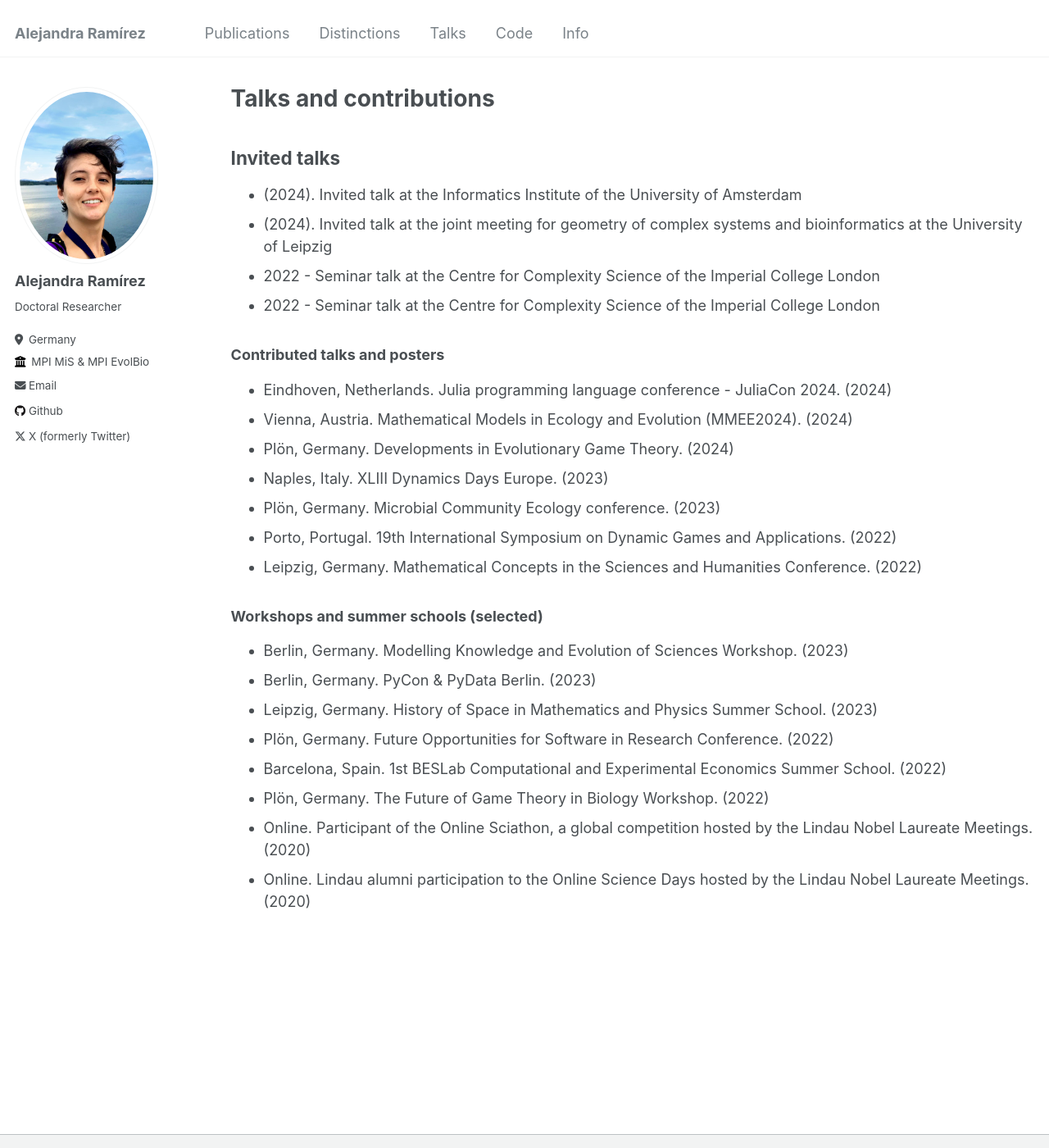
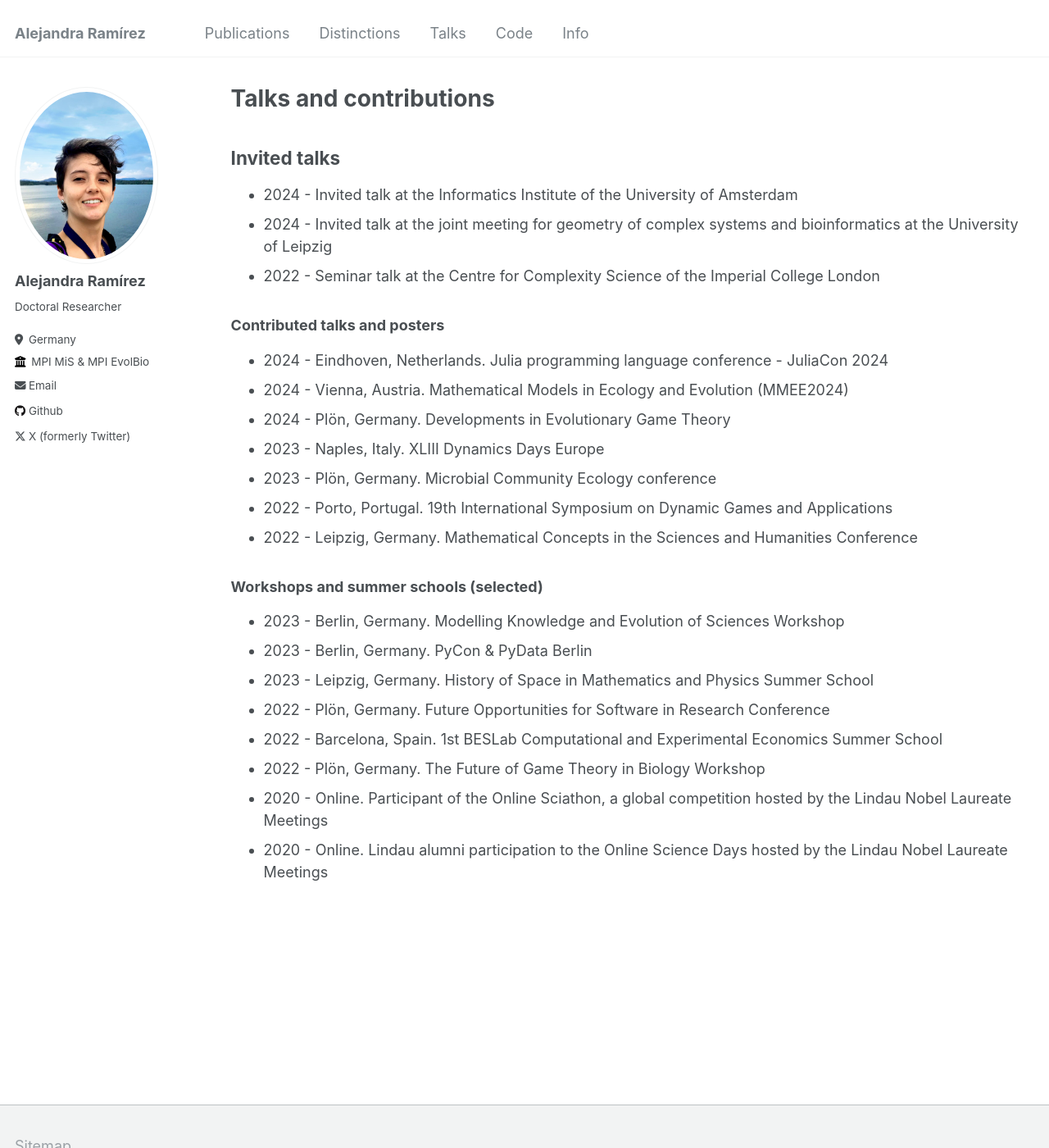
Before and after one commit to MA-Ramirez/ma-ramirez.github.io, a Jekyll site: the page built from _pages/talks.md, in a window 1280 px wide and 1400 px high. Shown: the whole window at 82% size. Built offline with Jekyll 4.4.1, drawn with Linux system fonts in a browser that asks for light colours.

Commit message:
Small adjustments

```diff
--- a/_pages/talks.md
+++ b/_pages/talks.md
@@ -7,31 +7,30 @@ author_profile: true
 
 ## Invited talks
 
-* (2024). Invited talk at the Informatics Institute of the University of Amsterdam
-* (2024). Invited talk at the joint meeting for geometry of complex systems and bioinformatics at the University of Leipzig
-* 2022 - Seminar talk at the Centre for Complexity Science of the Imperial College London
+* 2024 - Invited talk at the Informatics Institute of the University of Amsterdam
+* 2024 - Invited talk at the joint meeting for geometry of complex systems and bioinformatics at the University of Leipzig
 * 2022 - Seminar talk at the Centre for Complexity Science of the Imperial College London
 
 ### Contributed talks and posters
 
-* Eindhoven, Netherlands. Julia programming language conference - JuliaCon 2024. (2024)
-* Vienna, Austria. Mathematical Models in Ecology and Evolution (MMEE2024). (2024)
-* Plön, Germany. Developments in Evolutionary Game Theory. (2024)
-* Naples, Italy. XLIII Dynamics Days Europe. (2023)
-* Plön, Germany. Microbial Community Ecology conference. (2023)
-* Porto, Portugal. 19th International Symposium on Dynamic Games and Applications. (2022)
-* Leipzig, Germany. Mathematical Concepts in the Sciences and Humanities Conference. (2022)
+* 2024 - Eindhoven, Netherlands. Julia programming language conference - JuliaCon 2024
+* 2024 - Vienna, Austria. Mathematical Models in Ecology and Evolution (MMEE2024)
+* 2024 - Plön, Germany. Developments in Evolutionary Game Theory
+* 2023 - Naples, Italy. XLIII Dynamics Days Europe
+* 2023 - Plön, Germany. Microbial Community Ecology conference
+* 2022 - Porto, Portugal. 19th International Symposium on Dynamic Games and Applications
+* 2022 - Leipzig, Germany. Mathematical Concepts in the Sciences and Humanities Conference
 
 ### Workshops and summer schools (selected)
 
-* Berlin, Germany. Modelling Knowledge and Evolution of Sciences Workshop. (2023)
-* Berlin, Germany. PyCon & PyData Berlin. (2023)
-* Leipzig, Germany. History of Space in Mathematics and Physics Summer School. (2023)
-* Plön, Germany. Future Opportunities for Software in Research Conference. (2022)
-* Barcelona, Spain. 1st BESLab Computational and Experimental Economics Summer School. (2022)
-* Plön, Germany. The Future of Game Theory in Biology Workshop. (2022)
-* Online. Participant of the Online Sciathon, a global competition hosted by the Lindau Nobel Laureate Meetings. (2020)
-* Online. Lindau alumni participation to the Online Science Days hosted by the Lindau Nobel Laureate Meetings. (2020)
+* 2023 - Berlin, Germany. Modelling Knowledge and Evolution of Sciences Workshop
+* 2023 - Berlin, Germany. PyCon & PyData Berlin
+* 2023 - Leipzig, Germany. History of Space in Mathematics and Physics Summer School
+* 2022 - Plön, Germany. Future Opportunities for Software in Research Conference
+* 2022 - Barcelona, Spain. 1st BESLab Computational and Experimental Economics Summer School
+* 2022 - Plön, Germany. The Future of Game Theory in Biology Workshop
+* 2020 - Online. Participant of the Online Sciathon, a global competition hosted by the Lindau Nobel Laureate Meetings
+* 2020 - Online. Lindau alumni participation to the Online Science Days hosted by the Lindau Nobel Laureate Meetings
 
 <!--
 Use talk.html for other format
```
Also changed, not shown: _pages/code.md (+9 -10 lines), _pages/cv.md (+16 -16 lines), _pages/distinctions.md (+11 -11 lines), _pages/publications.md (+2 -0 lines).
